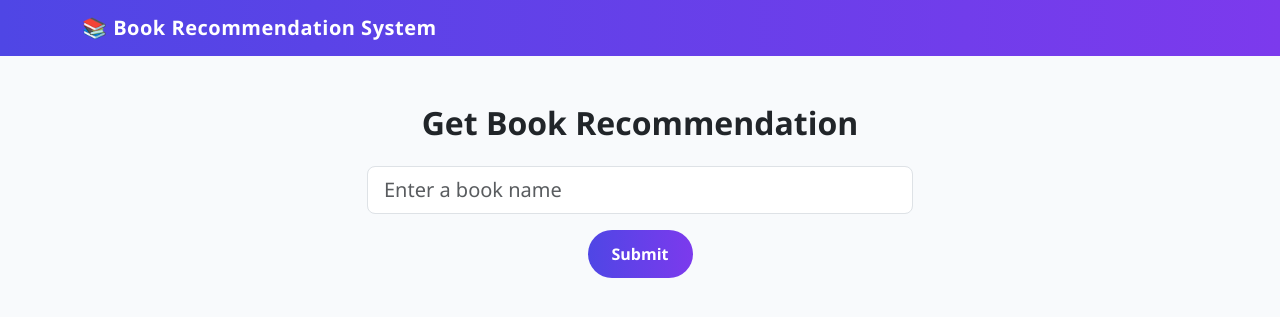
After one commit to Nishant840/Book-Recommender-System, a Flask app: page /recommendation in a window 1280 px wide. The commit adds this page. Shown: the top 317 px of the page. Run offline with Flask 3, Linux system fonts and the light colour scheme; parts of the project's set-up code (start-up, migrations or seed data) failed here and were passed over.

Commit message:
development is completed

```diff
--- a/app.py
+++ b/app.py
@@ -1,7 +1,11 @@
-from flask import Flask, render_template
+from flask import Flask, render_template, request
 import pickle
+import numpy as np
 
 popular_df = pickle.load(open('popular.pkl','rb'))
+pivot_table = pickle.load(open('pivot_table.pkl','rb'))
+similarity_scores = pickle.load(open('similarity_scores.pkl','rb'))
+books = pickle.load(open('books.pkl','rb'))
 
 app = Flask(__name__)
 
@@ -15,5 +19,35 @@ def index():
                             rating = list(popular_df['avg-rating'].values)
                            )
 
+@app.route('/recommendation')
+def recommend_UI():
+    return render_template('recommend.html')
+
+@app.route('/recommend_books',methods=['POST'])
+def recommend():
+    user_input = request.form.get('user_input')
+
+    if user_input not in pivot_table.index:
+        return render_template(
+            'recommend.html',
+            data=[],
+            message=f"❌ Sorry, '{user_input}' is not in our dataset. Please try another book."
+        )
+
+    index = np.where(pivot_table.index == user_input)[0][0]
+    similar_items = sorted(list(enumerate(similarity_scores[index])),key = lambda x:x[1], reverse=True)[1:5]
+
+    data = []
+    for i in similar_items:
+        item = []
+        temp_df = books[books['Book-Title']==pivot_table.index[i[0]]]
+        item.extend(list(temp_df.drop_duplicates('Book-Title')['Book-Title'].values))
+        item.extend(list(temp_df.drop_duplicates('Book-Title')['Book-Author'].values))
+        item.extend(list(temp_df.drop_duplicates('Book-Title')['Image-URL-M'].values))
+
+        data.append(item)
+
+    return render_template('recommend.html',data=data, message=None)
+
 if __name__ == "__main__":
     app.run(debug=True)
--- a/templates/index.html
+++ b/templates/index.html
@@ -65,7 +65,7 @@
 
     <div class="container mt-5 mb-3">
         <div class="text-center mb-4">
-            <a class="btn btn-recommend">Get Recommendation</a>
+            <a class="btn btn-recommend" href="/recommendation">Get Recommendation</a>
         </div>
     </div>
 
--- /dev/null
+++ b/templates/recommend.html
@@ -0,0 +1,113 @@
+<!DOCTYPE html>
+<html lang="en">
+<head>
+    <meta charset="UTF-8">
+    <meta name="viewport" content="width=device-width, initial-scale=1.0">
+    <title>Book Recommendation System</title>
+    <!-- Bootstrap 5 CDN -->
+    <link href="https://cdn.jsdelivr.net/npm/bootstrap@5.3.2/dist/css/bootstrap.min.css" rel="stylesheet">
+    <style>
+        body {
+            background-color: #f8fafc;
+            font-family: 'Segoe UI', Roboto, sans-serif;
+        }
+        .navbar {
+            background: linear-gradient(90deg, #4f46e5, #7c3aed);
+        }
+        .navbar-brand {
+            color: white !important;
+            font-weight: 600;
+            letter-spacing: 0.5px;
+        }
+        .btn-recommend {
+            background: linear-gradient(90deg, #4f46e5, #7c3aed);
+            border: none;
+            color: white;
+            font-weight: 600;
+            padding: 12px 24px;
+            border-radius: 30px;
+            transition: 0.2s;
+        }
+        .btn-recommend:hover {
+            opacity: 0.9;
+        }
+        .book-card {
+            height: 100%;
+            min-height: 320px;  /* adjust as needed */
+            display: flex;
+            flex-direction: column;
+            justify-content: space-between;
+            border-radius: 14px;
+            box-shadow: 0 6px 16px rgba(0,0,0,0.08);
+        }
+        .book-card img {
+            max-height: 180px;
+            object-fit: contain;
+        }
+        .card-body {
+            flex-grow: 1;
+        }
+        .card-body p {
+            margin: 4px 0;
+            font-size: 14px;
+        }
+    </style>
+</head>
+<body>
+    <nav class="navbar navbar-expand-lg">
+        <div class="container">
+            <a class="navbar-brand" href="/">📚 Book Recommendation System</a>
+        </div>
+    </nav>
+
+    <div class="container mt-5">
+
+        <div class="text-center mb-4">
+            <h2 class="fw-bold">Get Book Recommendation</h2>
+        </div>
+
+        <div class="row justify-content-center">
+
+            <div class="col-md-6">
+                <form action="/recommend_books" method="POST">
+                    <div class="mb-3">
+                        <input type="text" class="form-control form-control-lg"
+                               name="user_input" placeholder="Enter a book name" required>
+                    </div>
+                    <div class="text-center">
+                        <button type="submit" class="btn btn-recommend">Submit</button>
+                    </div>
+                </form>
+            </div>
+
+            {% if message %}
+                <div class="alert alert-danger text-center mt-4">
+                    {{ message }}
+                </div>
+            {% endif %}
+
+            {% if data %}
+                <div class="container mt-5">
+                    <h3 class="fw-bold text-center mb-4">Recommended Books</h3>
+                    <div class="row g-4">
+                        {% for i in data %}
+                            <div class="col-md-3">
+                                <div class="card book-card text-center">
+                                    <div class="card-body">
+                                        <img src="{{ i[2] }}" class="card-img-top mb-2" alt="Book Image">
+                                        <p class="fw-bold">{{ i[0] }}</p>
+                                        <p class="text-muted">{{ i[1] }}</p>
+                                    </div>
+                                </div>
+                            </div>
+                        {% endfor %}
+                    </div>
+                </div>
+            {% endif %}
+        </div>
+
+    </div>
+
+    <script src="https://cdn.jsdelivr.net/npm/bootstrap@5.3.2/dist/js/bootstrap.bundle.min.js"></script>
+</body>
+</html>
```
